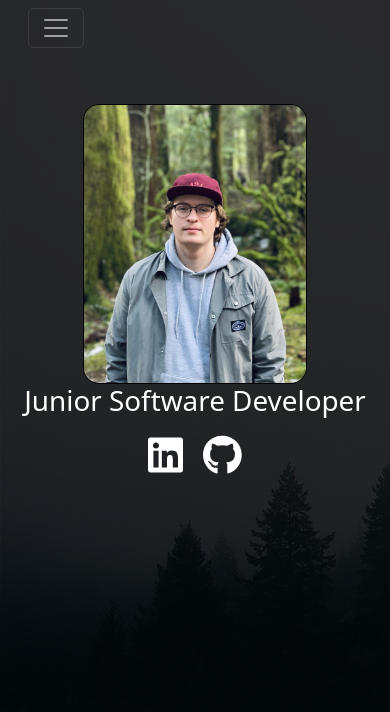
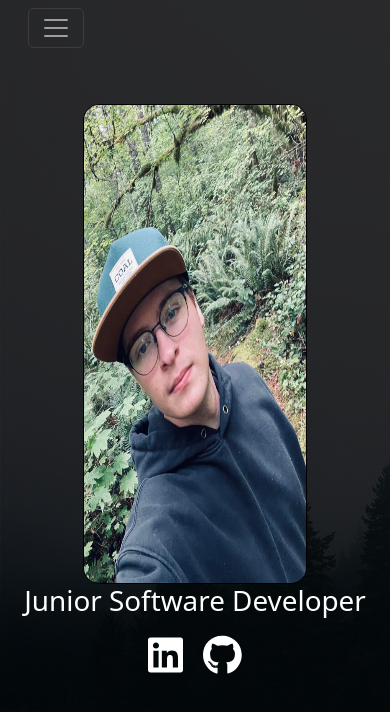
Before and after one commit to CalebN99/Portfolio, a React (Create React App) app: page / in a window 390 px wide. Shown: the top 712 px of the page. Built offline with nearby package versions, Linux system fonts and the light colour scheme.

Commit message:
Image Update, CSS Update

```diff
--- a/src/styling/Home.css
+++ b/src/styling/Home.css
@@ -1,7 +1,8 @@
 
 
 .self-portrait {
-    width: 25em;
+    width: auto;
+    height: 60em;
     margin: 0 auto;
     display: block;
     margin-top: 3em;
--- a/src/styling/Projects.css
+++ b/src/styling/Projects.css
@@ -11,7 +11,7 @@
 .project_h1 {
     color: white;
     text-align: center;
-    text-decoration: underline orange;
+
 }
 
 .project {
@@ -20,7 +20,7 @@
     max-width: 65em;
     background-color: rgba(40, 40, 40, 0.6);
     margin: 0 auto;
-    padding: 1em;
+    padding: 1.5em;
     border-radius: 1em;
     margin-bottom: 2em;
 }
@@ -35,7 +35,7 @@
 
 
 #child_carousel {
-    width: 52em;
+    width: auto;
     margin: 0 auto;
 
     height: auto;
@@ -56,14 +56,14 @@
 
 img {
     width: auto;
-    max-width: 100%;
-    height: auto !important;
+    height: 30em!important;
     border-radius: 1em;
 }
 
 @media only screen and (max-width: 885px) {
     img {
-        max-width: 700px;
+        width: 700px;
+        height: auto;
     }
     #child_carousel {
         width: fit-content;
@@ -72,7 +72,8 @@
 
 @media only screen and (max-width: 749px) {
     img {
-        max-width: 600px;
+        width: 600px;
+        height: auto;
     }
     #child_carousel {
         width: fit-content;
@@ -81,7 +82,8 @@
 
 @media only screen and (max-width: 650px) {
     img {
-        max-width: 550px;
+        width: 550px;
+        height: auto;
     }
     #child_carousel {
         width: fit-content;
@@ -90,7 +92,8 @@
 
 @media only screen and (max-width: 600px) {
     img {
-        max-width: 450px;
+        width: 450px;
+        height: auto;
     }
     #child_carousel {
         width: fit-content;
@@ -99,7 +102,8 @@
 
 @media only screen and (max-width: 490px) {
     img {
-        max-width: 230px;
+        width: 230px;
+        height: auto;
     }
     #child_carousel {
         width: fit-content;
```
Also changed, not shown: src/assets/self-image.jpg.
